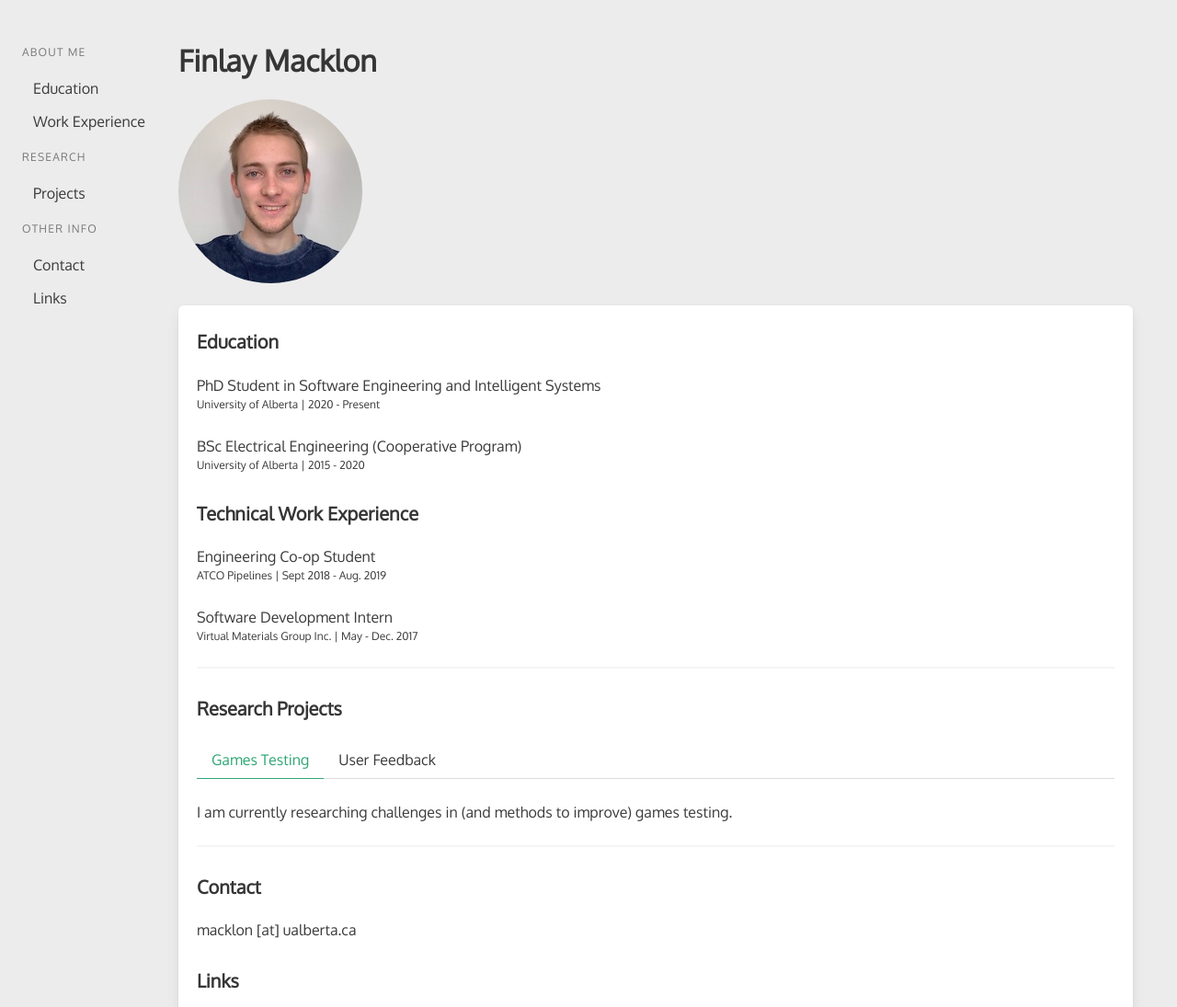
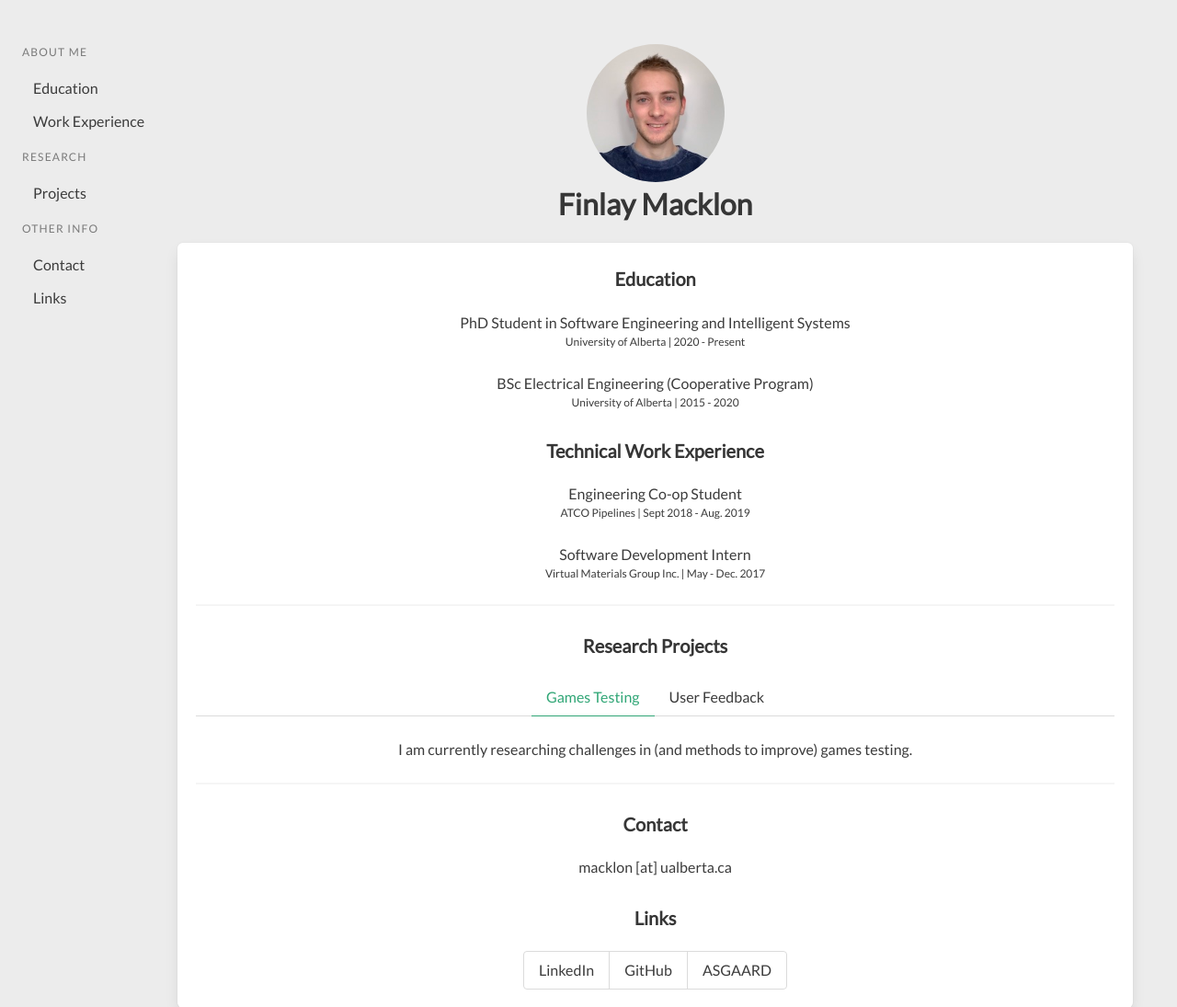
Before and after one commit to finascarr/finascarr.github.io, a website: page index.html in a window 1280 px wide. Shown: the top 1095 px of the page at 92% size. Drawn offline with Linux system fonts and the light colour scheme.

Commit message:
Improved layout

```diff
--- a/index.html
+++ b/index.html
@@ -7,8 +7,6 @@
   <title>Finlay Macklon</title>
   <!-- <link rel="icon" type="image/x-icon" href="/img/favicon.ico"/> -->
   <!-- https://bulma.io/documentation/customize/with-node-sass/  -->
-  <link rel="stylesheet" href="css/style.css">
-  <script type='text/javascript' src='js/main.js'></script>
 </head>
 <body>
   <div class="section columns">
@@ -42,15 +40,15 @@
       </aside>
     </div>
     <div class="column">
-        <div id="header" class="block container">
+        <div id="header" class="block container has-text-centered">
+          <figure class="image is-inline-block" style="max-width:150px;">
+            <img src="img/profile.jpg" class="is-rounded is-1-by-1">
+          </figure>
           <h1 class="title">
             Finlay Macklon
           </h1>
-          <figure class="image block" style="max-width:200px;">
-            <img src="img/profile.jpg" class="is-rounded is-1-by-1">
-          </figure>
         </div>
-        <div id="contents" class="box container">
+        <div id="contents" class="box container has-text-centered">
           <div id="about_me" class="">
             <div id="education" class="block">
               <h1 class="title is-5 pt-2">Education</h1>
@@ -79,7 +77,7 @@
           <div id="research" class="">
             <div id="projects" class="block">
               <h1 class="title is-5 pt-2">Research Projects</h1>
-              <div id="projects_select" class="tabs">
+              <div id="projects_select" class="tabs is-centered">
                 <ul>
                   <li class="is-active">
                     <a data-target="#games_testing">Games Testing</a>
@@ -121,7 +119,7 @@
             <div id="links" class="block">
               <h1 class="title is-5 pt-2">Links</h1>
               <div class="block">
-                <div class="tabs is-toggle">
+                <div class="tabs is-centered is-toggle">
                   <ul>
                     <li>
                       <a href="https://www.linkedin.com/in/finmacklon/" target="_blank">
@@ -162,5 +160,7 @@
       </nav>
     </div>
   </footer>
+  <link rel="stylesheet" href="css/style.css">
+  <script type='text/javascript' src='js/main.js'></script>
 </body>
 </html>
--- a/sass/style.scss
+++ b/sass/style.scss
@@ -1,9 +1,9 @@
 @charset "utf-8";
 
-@import url('https://fonts.googleapis.com/css2?family=Oxygen&display=swap');
+@import url('https://fonts.googleapis.com/css2?family=Lato&display=swap');
 
 // set the font
-$family-sans-serif: "Oxygen", sans-serif;
+$family-sans-serif: "Lato", sans-serif;
 
 // custom colour
 $accent: #30a676;
```
Also changed, not shown: css/style.css, 1 other file.
